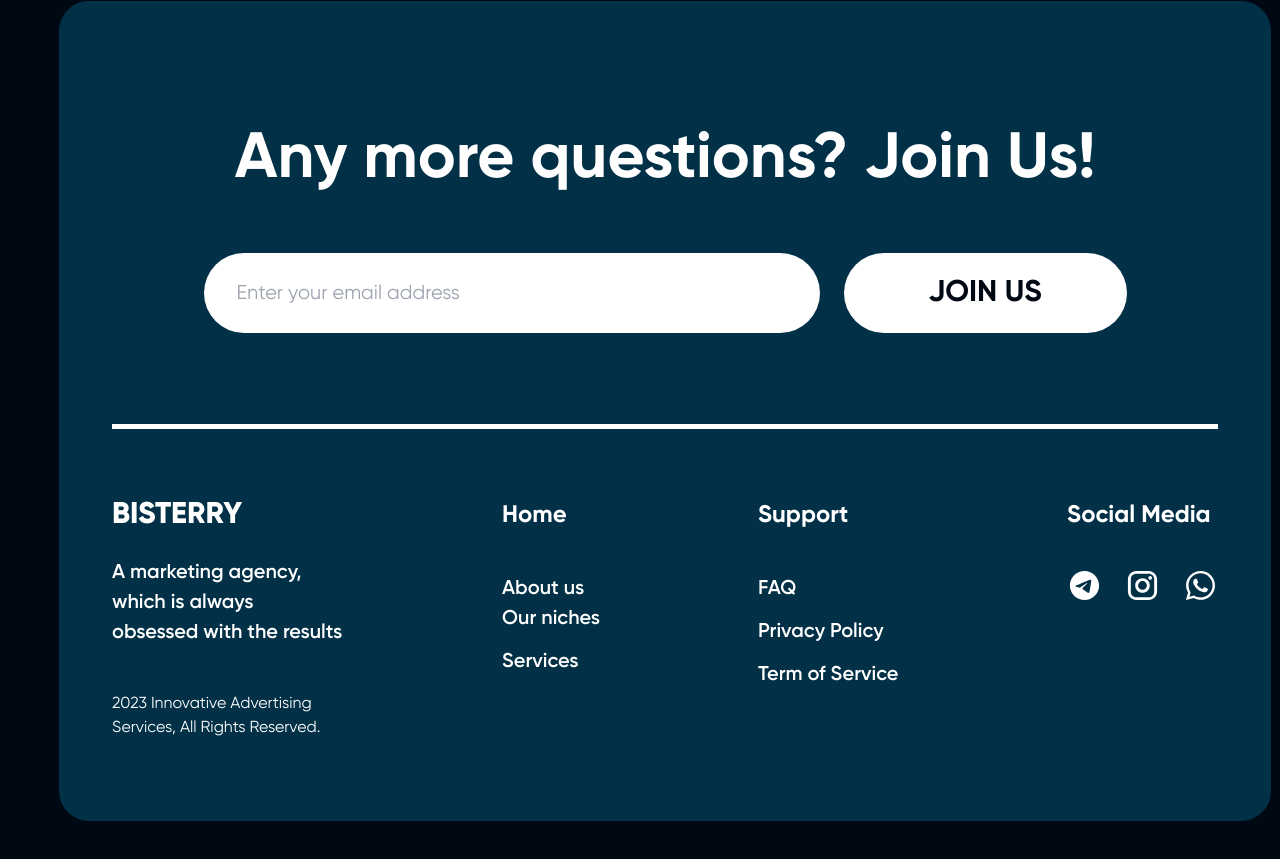
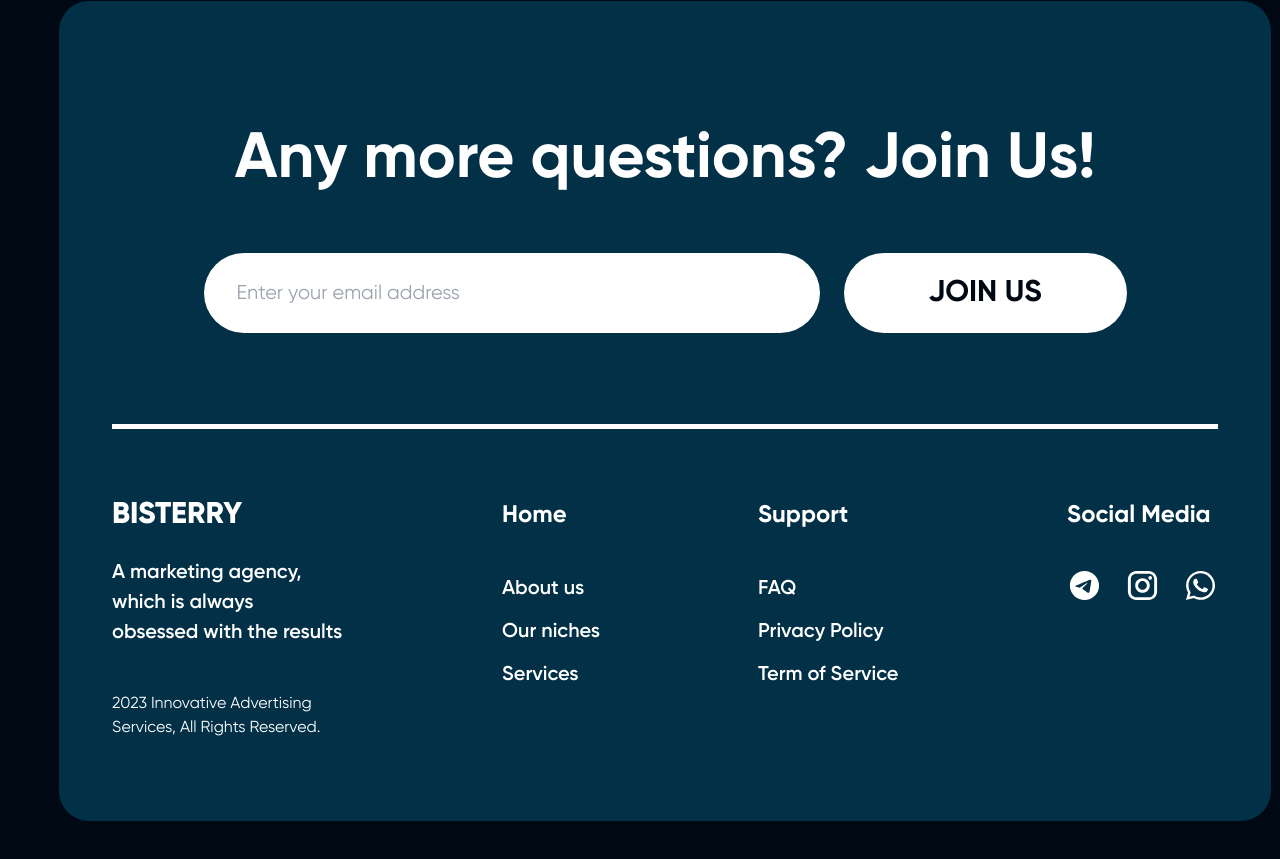
Before and after one commit to Amalchikgg/bisterry, a Next.js app: page / in a window 1280 px wide. Shown: the part 6165-7024 px from the top of the page. Built offline with nearby package versions, Linux system fonts and the light colour scheme.

Commit message:
Add files via upload

```diff
--- a/components/Footer/index.tsx
+++ b/components/Footer/index.tsx
@@ -146,7 +146,7 @@ const Footer = () => {
                 </p>
                 <Link
                   href={"/aboutus"}
-                  className='text-[20px] font-semibold text-white mb-[13px]'
+                  className='text-[20px] block font-semibold text-white mb-[13px]'
                 >
                   {t("aboutUs")}
                 </Link>
```
